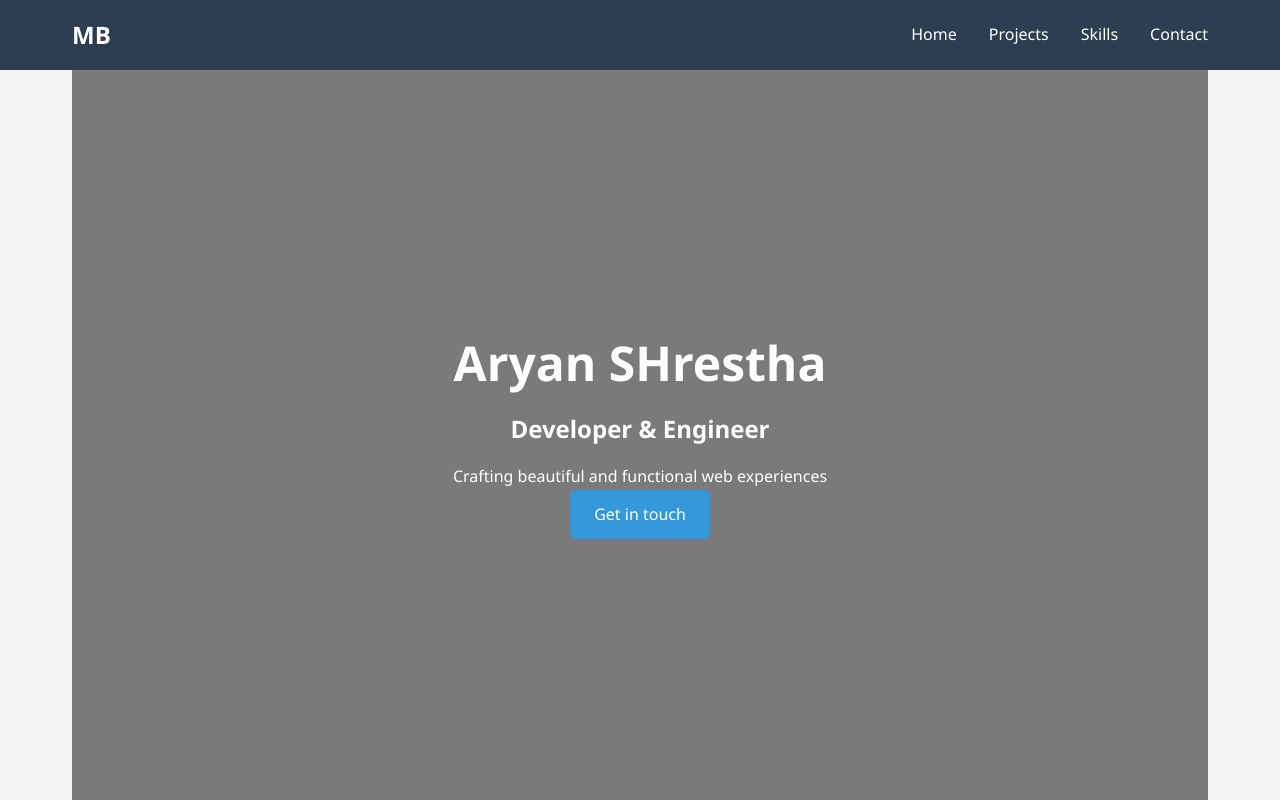
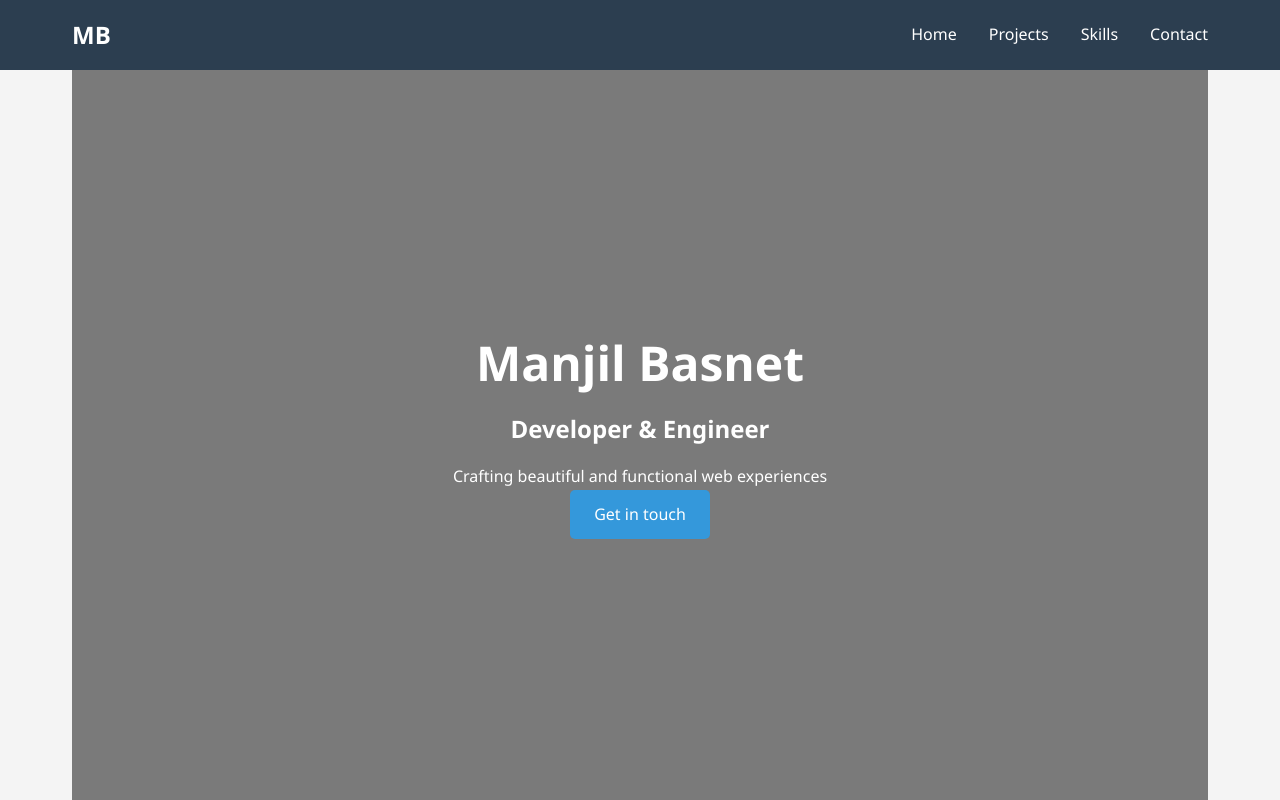
Before and after one commit to ManjilBasnetDev/portfolio, a plain HTML site: page index.html in a window 1280 px wide. Shown: the top 800 px of the page. Drawn offline with nearby package versions, Linux system fonts and the light colour scheme.

Commit message:
changed back

```diff
--- a/index.html
+++ b/index.html
@@ -28,7 +28,7 @@
 
     <main>
         <section id="home" class="hero">
-            <h1>Aryan SHrestha</h1>
+            <h1>Manjil Basnet</h1>
             <h2>Developer & Engineer</h2>
             <p>Crafting beautiful and functional web experiences</p>
             <a href="#contact" class="cta-button">Get in touch</a>
```
